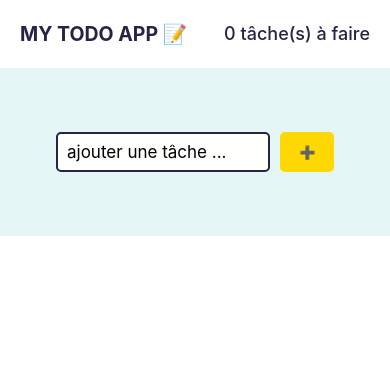
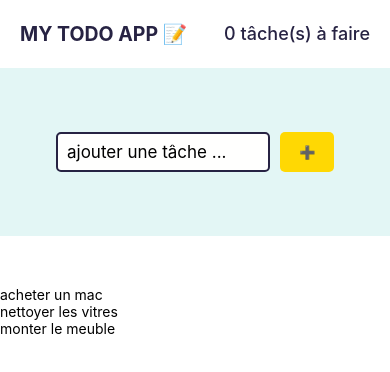
Before and after one commit to issoDev/todo-app, a React Native app: screen / in a window 390 px wide. Shown: the top 372 px of the page. Built offline with nearby package versions, Linux system fonts and the light colour scheme.

Commit message:
display of items from the fake todo list

```diff
--- a/App.js
+++ b/App.js
@@ -1,16 +1,28 @@
-import React from 'react';
-import { SafeAreaView } from 'react-native';
+import React, { useState } from 'react';
+import { FlatList, SafeAreaView } from 'react-native';
 import { styles } from './styles/styles'
+import { todolist } from './data/todolist'
 
 import Header from './components/Header';
 import InputSection from './components/InputSection';
-
+import TodoListSection from './components/TodoListSection'
 
 export default function App() {
+  // states
+  const [todos, setTodos] = useState(todolist)
   return (
     <SafeAreaView style={styles.appContainer}>
       <Header/>
       <InputSection/>
+      <FlatList
+        keyExtractor={item => item.id}
+        data={todolist}
+        renderItem={({ item }) => {
+          return (
+            <TodoListSection todo={item} />
+          )
+        }}
+      />
     </SafeAreaView>
   );
 }
--- /dev/null
+++ b/components/TodoListSection.js
@@ -0,0 +1,10 @@
+import React from 'react'
+import { Text, View } from 'react-native'
+
+export default function TodoListSection({ todo }) {
+  return (
+    <View>
+      <Text>{todo.todo}</Text>
+    </View>
+  )
+}
--- /dev/null
+++ b/data/todolist.js
@@ -0,0 +1,8 @@
+import 'react-native-get-random-values';
+import { v4 as uuid } from 'uuid';
+
+export const todolist = [
+  { id: uuid(), todo: "acheter un mac" },
+  { id: uuid(), todo: "nettoyer les vitres" },
+  { id: uuid(), todo: "monter le meuble" }
+]
--- a/styles/styles.js
+++ b/styles/styles.js
@@ -69,5 +69,8 @@ export const styles = StyleSheet.create({
     fontSize: 18,
     fontWeight: "500",
     color: colors.blue
-  }
+  },
+
+  // TodoListSection.js StyleSheet
+
 });
```
Also changed, not shown: components/ListSection.js (deleted, +0 -12 lines).
